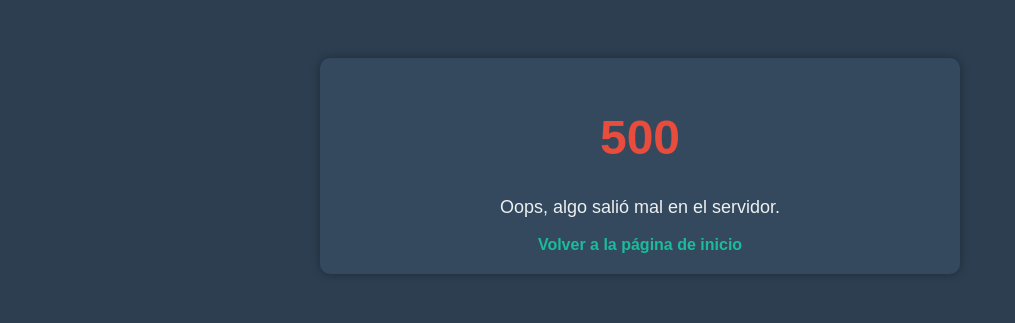
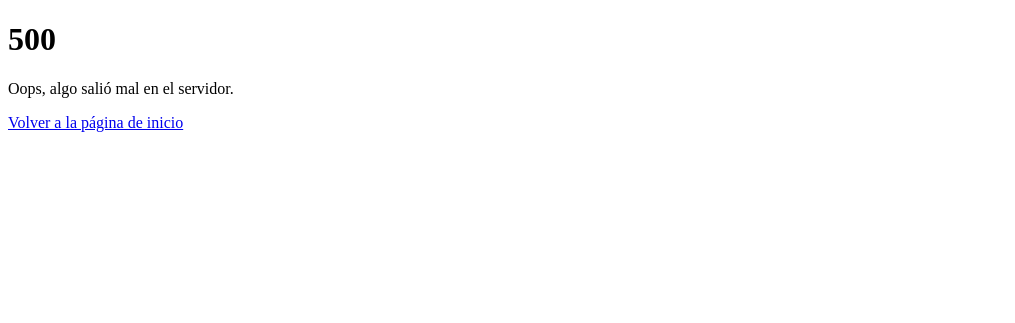
Before and after one commit to Al3jandr0M4p/gestion_pedidos_food_trucks, a Python web app: template src/frontend/templates/errors/500.html in a window 1280 px wide. Shown: the top 323 px of the page, without its empty margins (0-1015 px from the left). Run offline with Jinja, Linux system fonts and the light colour scheme; the template is opened without the code that fills it, so the values that code supplies are empty.

Commit message:
Actualizacion del proyecto

```diff
--- a/src/backend/python/error.py
+++ b/src/backend/python/error.py
@@ -80,7 +80,8 @@ class Errors:
             """
 
             self.logger.error((f"HTTP Exception: {error}"))
-            return render_template('errors/httpException.html', error=error)
+            mesa_asignada = session.get("mesa_asignada")
+            return render_template('errors/httpException.html', error=error, mesa_asignada=mesa_asignada, user_id=session.get('user_id'))
 
         @self.error.errorhandler(400)
         def bad_request(e):
--- a/src/frontend/templates/client/payments/tarjeta.html
+++ b/src/frontend/templates/client/payments/tarjeta.html
@@ -46,5 +46,5 @@
         </form>
     </div>
 
-    <script src="{{ url_for('static', filename='js/payments/tarjeta.js') }}" type="text/javascript"></script>
+    <script src="{{ url_for('static', filename='js/client/payments/tarjeta.js') }}"></script>
 {% endblock %}
--- a/src/frontend/templates/errors/500.html
+++ b/src/frontend/templates/errors/500.html
@@ -4,38 +4,6 @@
     <meta charset="UTF-8">
     <meta name="viewport" content="width=device-width, initial-scale=1.0">
     <title>Error 500 - Internal Server Error</title>
-    <style>
-        body {
-            font-family: Arial, sans-serif;
-            background-color: #2c3e50;
-            color: #ecf0f1;
-            text-align: center;
-            padding: 50px;
-        }
-        .container {
-            max-width: 600px;
-            margin: auto;
-            background: #34495e;
-            padding: 20px;
-            border-radius: 10px;
-            box-shadow: 0 0 10px rgba(0, 0, 0, 0.3);
-        }
-        h1 {
-            font-size: 48px;
-            color: #e74c3c;
-        }
-        p {
-            font-size: 18px;
-        }
-        a {
-            color: #1abc9c;
-            text-decoration: none;
-            font-weight: bold;
-        }
-        a:hover {
-            text-decoration: underline;
-        }
-    </style>
 </head>
 <body>
     <div class="container">
```
Also changed, not shown: src/backend/python/routes/client/user.py (+14 -2 lines), src/frontend/static/js/client/payments/confirm_pago.js (added, +7 -0 lines), src/frontend/static/js/client/payments/efectivo.js (added, +30 -0 lines), src/frontend/templates/client/confirmacion_pago.html (+2 -10 lines), src/frontend/templates/client/payments/efectivo.html (+1 -32 lines), src/frontend/templates/errors/403.html (+29 -0 lines), src/frontend/templates/errors/httpException.html (+42 -0 lines), README.md. Lines whose indentation alone changed are shown as unchanged.
